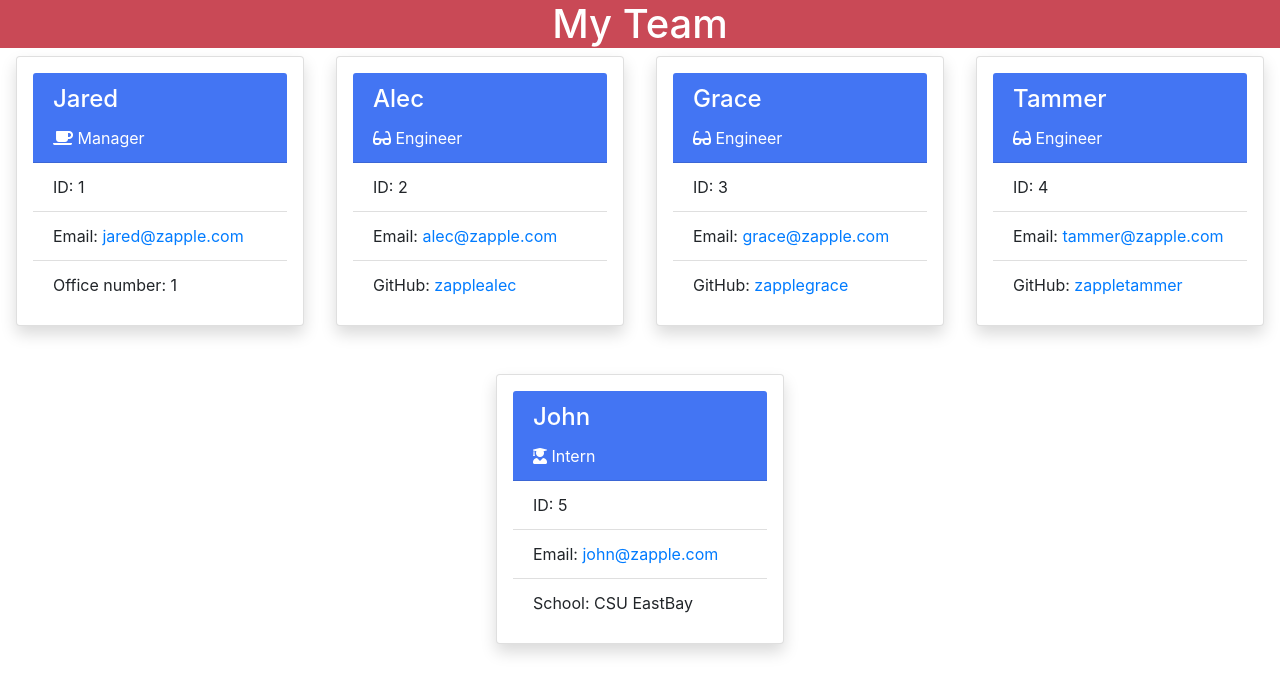
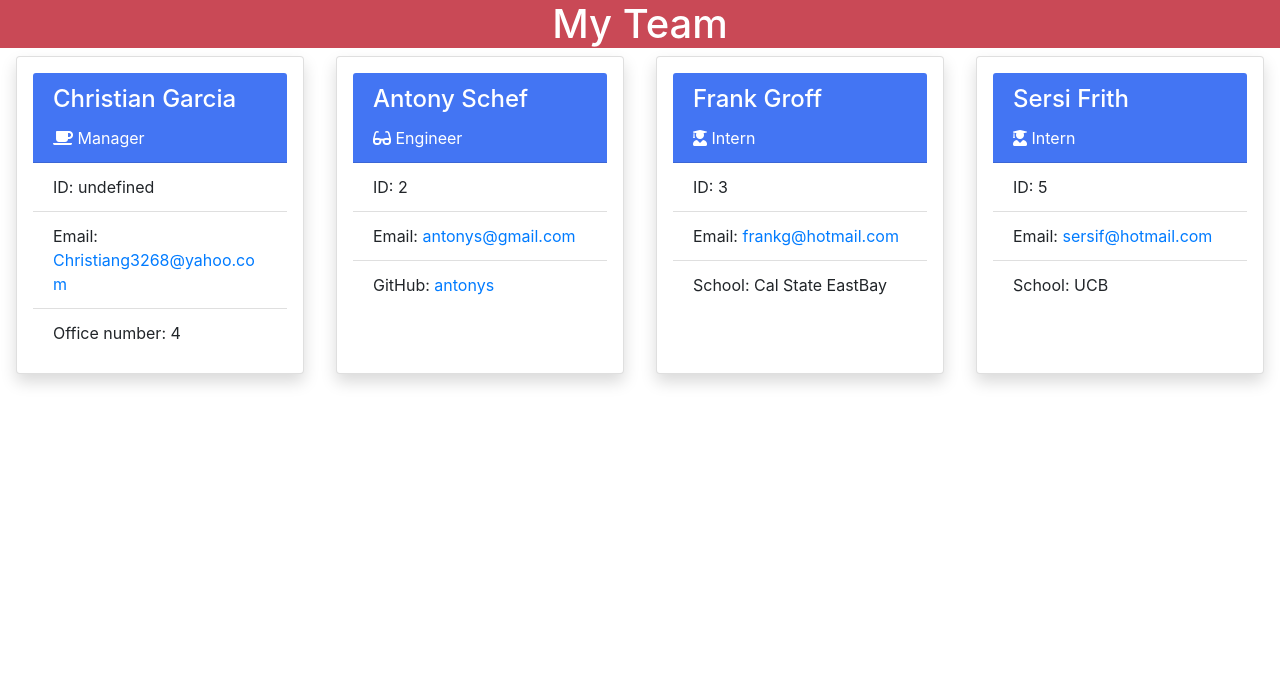
Before and after one commit to cgar246/TeamProfileGenerator, a website: page index.html in a window 1280 px wide. Drawn offline with nearby package versions, Linux system fonts and the light colour scheme.

Commit message:
adjustments

```diff
--- a/index.html
+++ b/index.html
@@ -19,57 +19,46 @@
 
         <div class="card mx-auto shadow p-3 mb-5 bg-white" style="width: 18rem;">
         <div class="card-header text-white" style="background-color: #4375f3;">
-        <h4 class="card-title">Jared</h4>
+        <h4 class="card-title">Christian Garcia</h4>
         <p class="card-text"><i class="fas fa-coffee"></i> Manager</p>
         </div>
         <ul class="list-group list-group-flush">
-          <li class="list-group-item">ID: 1</li>
-          <li class="list-group-item">Email: <a href="mailto:jared@zapple.com">jared@zapple.com</a></li>
-        <li class="list-group-item">Office number: 1</li>
+          <li class="list-group-item">ID: undefined</li>
+          <li class="list-group-item">Email: <a href="mailto:christiang3268@yahoo.com">Christiang3268@yahoo.com</a></li>
+        <li class="list-group-item">Office number: 4</li>
         </ul>
       </div>
         <div class="card mx-auto shadow p-3 mb-5 bg-white" style="width: 18rem;">
         <div class="card-header text-white" style="background-color: #4375f3;">
-        <h4 class="card-title">Alec</h4>
+        <h4 class="card-title">Antony Schef</h4>
         <p class="card-text"><i class="fas fa-glasses"></i> Engineer</p>
         </div>
         <ul class="list-group list-group-flush">
           <li class="list-group-item">ID: 2</li>
-          <li class="list-group-item">Email: <a href="mailto:alec@zapple.com">alec@zapple.com</a></li>
-            <li class="list-group-item">GitHub: <a href="https://github.com/newcoalec/">zapplealec</a></li>
+          <li class="list-group-item">Email: <a href="mailto:antonys@gmail.com">antonys@gmail.com</a></li>
+            <li class="list-group-item">GitHub: <a href="https://github.com/antonys/">antonys</a></li>
         </ul>
       </div>
         <div class="card mx-auto shadow p-3 mb-5 bg-white" style="width: 18rem;">
         <div class="card-header text-white" style="background-color: #4375f3;">
-        <h4 class="card-title">Grace</h4>
-        <p class="card-text"><i class="fas fa-glasses"></i> Engineer</p>
+        <h4 class="card-title">Frank Groff</h4>
+        <p class="card-text"><i class="fas fa-user-graduate"></i> Intern</p>
         </div>
         <ul class="list-group list-group-flush">
           <li class="list-group-item">ID: 3</li>
-          <li class="list-group-item">Email: <a href="mailto:grace@zapple.com">grace@zapple.com</a></li>
-            <li class="list-group-item">GitHub: <a href="https://github.com/zapplegrace/">zapplegrace</a></li>
+          <li class="list-group-item">Email: <a href="mailto:frankg@hotmail.com">frankg@hotmail.com</a></li>
+            <li class="list-group-item">School: Cal State EastBay</li>
         </ul>
       </div>
         <div class="card mx-auto shadow p-3 mb-5 bg-white" style="width: 18rem;">
         <div class="card-header text-white" style="background-color: #4375f3;">
-        <h4 class="card-title">Tammer</h4>
-        <p class="card-text"><i class="fas fa-glasses"></i> Engineer</p>
-        </div>
-        <ul class="list-group list-group-flush">
-          <li class="list-group-item">ID: 4</li>
-          <li class="list-group-item">Email: <a href="mailto:tammer@zapple.com">tammer@zapple.com</a></li>
-            <li class="list-group-item">GitHub: <a href="https://github.com/zappletammer/">zappletammer</a></li>
-        </ul>
-      </div>
-        <div class="card mx-auto shadow p-3 mb-5 bg-white" style="width: 18rem;">
-        <div class="card-header text-white" style="background-color: #4375f3;">
-        <h4 class="card-title">John</h4>
+        <h4 class="card-title">Sersi Frith</h4>
         <p class="card-text"><i class="fas fa-user-graduate"></i> Intern</p>
         </div>
         <ul class="list-group list-group-flush">
           <li class="list-group-item">ID: 5</li>
-          <li class="list-group-item">Email: <a href="mailto:john@zapple.com">john@zapple.com</a></li>
-            <li class="list-group-item">School: CSU EastBay</li>
+          <li class="list-group-item">Email: <a href="mailto:sersif@hotmail.com">sersif@hotmail.com</a></li>
+            <li class="list-group-item">School: UCB</li>
         </ul>
       </div>
     </div>
--- a/index.js
+++ b/index.js
@@ -6,8 +6,8 @@ const Engineer = require("./lib/Engineer");
 const Intern = require("./lib/Intern");
 
 
-const generatePage = require("./utils/team.js");
-const writeFile = require('./utils/generate-page.js');
+const generatePage = require("./source/t");
+const writeFile = require('./source/Generation');
 
 const teamMembers = []
 
--- a/lib/Employee.js
+++ b/lib/Employee.js
@@ -21,7 +21,7 @@ class Employee {
         return 'Employee'
     };
 
-    }
+}
 
 
 
--- a/source/Generation.js
+++ b/source/Generation.js
@@ -3,9 +3,9 @@
 // writing files
 const writeFile = fileContent => {
   //console.log(fileContent)
-    return new Promise((resolve, reject) => {
+return new Promise((resolve, reject) => {
     fs.writeFile('./dist/index.html', fileContent, err => {
-        if (err) {
+    if (err) {
         reject(err);
         return;
     }
@@ -13,7 +13,7 @@
     resolve({
         ok: true,
         message: 'File created!'
-        });
+    });
     });
 });
 };
--- a/source/t.js
+++ b/source/t.js
@@ -38,7 +38,7 @@ function generateCards(teamPrompts){
     let cardHTML = '';
 
     for (i=0; i < teamPrompts.length; i++){
-    let teamMember  = teamPrompts[i];
+        let teamMember  = teamPrompts[i];
         cardHTML = cardHTML + `
         <div class="card mx-auto shadow p-3 mb-5 bg-white" style="width: 18rem;">
         <div class="card-header text-white" style="background-color: #4375f3;">
```
Also changed, not shown: lib/Engineer.js (+16 -24 lines), README.md, 1 other file.
